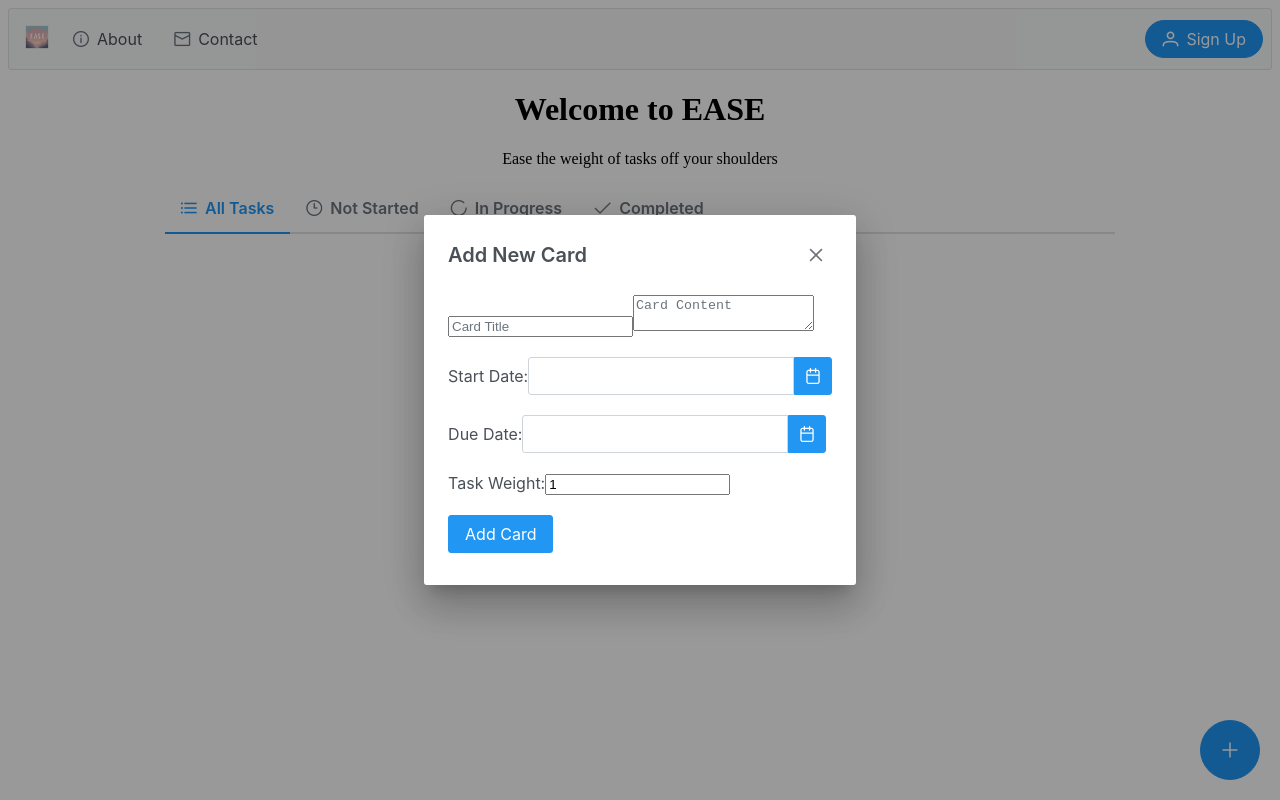
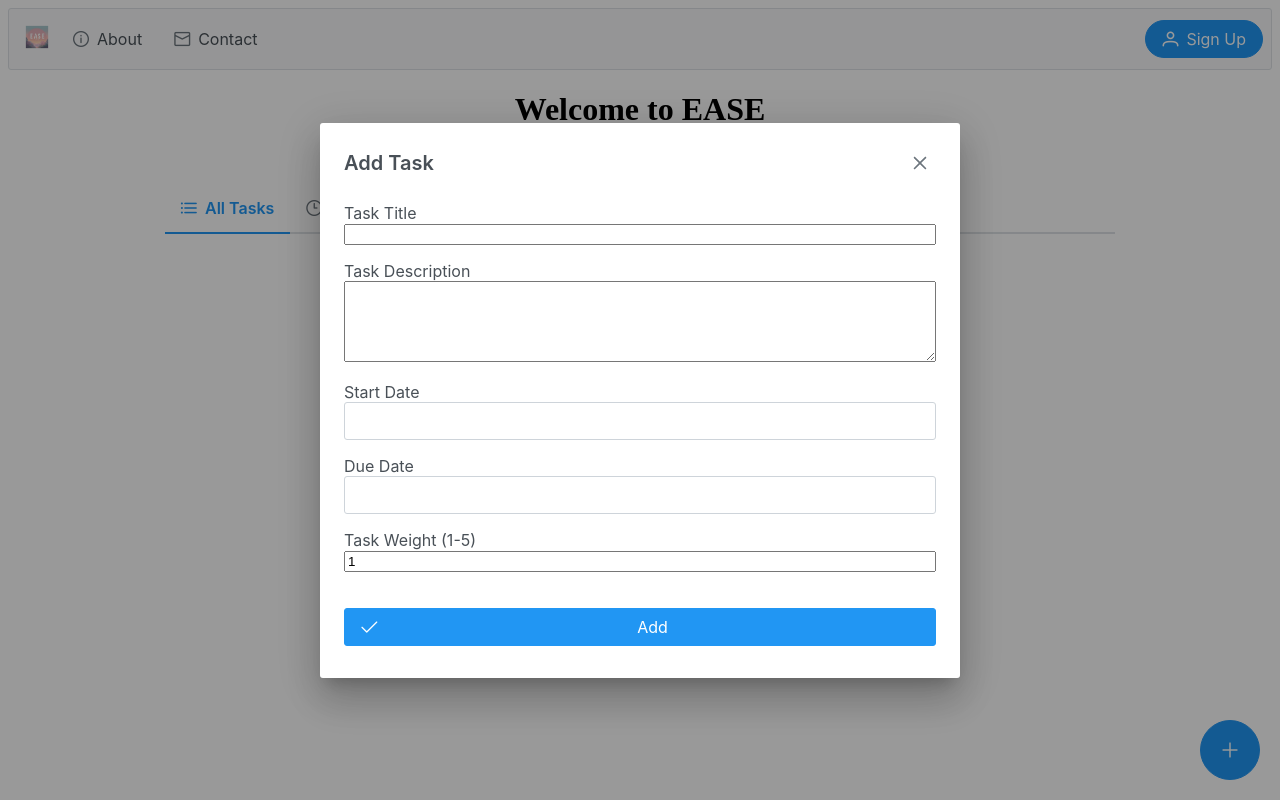
Before and after one commit to MatthewAl2/SASEHACK2024, a React (Create React App) app in the folder frontend/: page / in a window 1280 px wide. Both pictures are taken after a click on the button 1230 px from the left and 750 px from the top of the page. Built offline with nearby package versions, Linux system fonts and the light colour scheme.

Commit message:
rounded corners and fixed some layout issues

```diff
--- a/frontend/src/components/card.js
+++ b/frontend/src/components/card.js
@@ -58,9 +58,10 @@ const Card = ({
                             display: 'flex',
                             justifyContent: 'space-between',
                             alignItems: 'center',
+                            gap: '10px',
+                            flexWrap: 'wrap',
                         }}
                     >
-                        <div>
                         {!card.isEditing ? (
                             <Button
                                 label="Edit"
@@ -75,17 +76,17 @@ const Card = ({
                                     icon="pi pi-check"
                                     onClick={onSave}
                                     aria-label="Save Task"
+                                    style={{ flex: 1 }}
                                 />
                                 <Button
                                     label="Cancel"
                                     icon="pi pi-times"
                                     onClick={onCancel}
-                                        style={{ marginLeft: '0.5em' }}
                                     aria-label="Cancel Edit"
+                                    style={{ marginLeft: 'auto', flex: 1 }}
                                 />
                             </>
                         )}
-                        </div>
                         {!card.isEditing && (
                             <Button
                                 label="Remove"
@@ -93,6 +94,7 @@ const Card = ({
                                 onClick={onRemove}
                                 className="p-button-danger"
                                 aria-label="Remove Task"
+                                style={{ marginLeft: 'auto' }}
                             />
                         )}
                     </div>
@@ -102,6 +104,8 @@ const Card = ({
                     borderRadius: '20px',
                 }}
             >
+                {/* New layout for centering description */}
+                <div style={{ display: 'flex', flexDirection: 'column', justifyContent: 'center', height: '100%'}}>
                     <div style={{ textAlign: 'center', padding: '10px' }}>
                         {card.isEditing ? (
                             <textarea
@@ -125,8 +129,9 @@ const Card = ({
                                 aria-label="Task Status"
                             />
                         </div>
+                    </div>
                     {/* Display Start Date and Due Date */}
-                    <div style={{ marginTop: '10px' }}>
+                    <div style={{ textAlign: 'center', marginTop: 'auto', padding: '10px' }}>
                         {card.isEditing ? (
                             <>
                                 <div>
@@ -154,11 +159,11 @@ const Card = ({
                                         type="number"
                                         value={card.weight}
                                         onChange={(e) => {
-                                            const weightValue = Math.min(Math.max(Number(e.target.value), 1), 25); // Ensure within bounds
+                                            const weightValue = Math.min(Math.max(Number(e.target.value), 1), 25);
                                             onContentChange('weight', weightValue);
                                         }}
-                                        min="1" // Set a minimum value
-                                        max="25" // Set a maximum value
+                                        min="1"
+                                        max="25"
                                         style={{ width: '100%' }}
                                         aria-label="Task Weight"
                                     />
--- a/frontend/src/components/homepage.js
+++ b/frontend/src/components/homepage.js
@@ -8,7 +8,7 @@ import Ease_Logo from '../images/Ease Logo.png';
 import { Calendar } from 'primereact/calendar';
 
 export default function Home() {
-    const initialCards = []; // Set initial cards to an empty array
+    const initialCards = [];
 
     const loadCards = () => {
         const savedCards = localStorage.getItem('cards');
@@ -58,7 +58,7 @@ export default function Home() {
                 if (card.id === id) {
                     const updatedCard = { ...card, completed: !card.completed };
                     const newStatus = updatedCard.completed ? 'Completed' : 'Not Started';
-                    return { ...updatedCard, status: newStatus }; // Update status based on completed state
+                    return { ...updatedCard, status: newStatus };
                 }
                 return card;
             })
@@ -131,7 +131,6 @@ export default function Home() {
     const inProgressTasks = cards.filter(card => card.status === 'In Progress');
     const completedTasks = cards.filter(card => card.status === 'Completed');
 
-    // Combine all tasks, prioritizing Not Started and In Progress
     const allTasks = [...notStartedTasks, ...inProgressTasks, ...completedTasks];
 
     return (
@@ -151,19 +150,18 @@ export default function Home() {
             />
 
             <div style={{ maxWidth: '1200px', margin: '0 auto', marginTop: '20px', display: 'flex', flexWrap: 'wrap', justifyContent: 'center' }}>
-                {/* Render cards based on the active tab */}
                 {activeTab === 'All Tasks' ? (
                     allTasks.length > 0 ? (
                         allTasks.map((card) => (
                             <div key={card.id} style={{ margin: '10px' }}>
                                 <Card
                                     card={card}
-                                    weight={card.weight} // Pass the weight to the Card
+                                    weight={card.weight}
                                     onEditToggle={() => toggleEdit(card.id)}
                                     onSave={() => saveCard(card.id)}
                                     onCancel={() => toggleEdit(card.id)}
                                     onContentChange={(field, value) => updateCardContent(card.id, field, value)}
-                                    onDateChange={updateCardDate}  // Pass the date change handler
+                                    onDateChange={updateCardDate}
                                     onMarkComplete={() => toggleCompleted(card.id)}
                                     onStatusChange={changeCardStatus}
                                     onRemove={() => removeCard(card.id)}
@@ -178,7 +176,7 @@ export default function Home() {
                         <div key={card.id} style={{ margin: '10px' }}>
                             <Card
                                 card={card}
-                                weight={card.weight} // Pass the weight to the Card
+                                weight={card.weight}
                                 onEditToggle={() => toggleEdit(card.id)}
                                 onSave={() => saveCard(card.id)}
                                 onCancel={() => toggleEdit(card.id)}
@@ -232,7 +230,6 @@ export default function Home() {
                 )}
             </div>
 
-            {/* Floating Plus Button */}
             <Button
                 icon="pi pi-plus"
                 style={{
@@ -247,58 +244,75 @@ export default function Home() {
                 onClick={() => setDisplayDialog(true)}
             />
 
-            {/* Dialog for Adding Card */}
-            <Dialog header="Add New Card" visible={displayDialog} onHide={() => setDisplayDialog(false)}>
+            <Dialog
+                header="Add Task"
+                visible={displayDialog}
+                style={{ width: '50vw' }}
+                onHide={() => setDisplayDialog(false)}
+            >
                 <div>
+                    <div className="p-field" style={{ marginBottom: '1rem' }}>
+                        <label htmlFor="title">Task Title</label>
                         <input
                             type="text"
-                placeholder="Card Title"
+                            id="title"
                             value={newCardTitle}
                             onChange={(e) => setNewCardTitle(e.target.value)}
+                            style={{ width: '100%' }}
                         />
+                    </div>
+
+                    <div className="p-field" style={{ marginBottom: '1rem' }}>
+                        <label htmlFor="description">Task Description</label>
                         <textarea
-                placeholder="Card Content"
+                            id="description"
+                            rows="5"
                             value={newCardContent}
                             onChange={(e) => setNewCardContent(e.target.value)}
+                            style={{ width: '100%' }}
                         />
+                    </div>
 
-            {/* Start Date Calendar */}
-            <div style={{ marginTop: '20px' }}>
-                <label htmlFor="startDate">Start Date:</label>
+                    <div className="p-field" style={{ marginBottom: '1rem' }}>
+                        <label htmlFor="startDate">Start Date</label>
                         <Calendar
                             id="startDate"
                             value={startDate}
                             onChange={(e) => setStartDate(e.value)}
-                    showIcon
+                            style={{ width: '100%' }}
                         />
                     </div>
 
-            {/* Due Date Calendar */}
-            <div style={{ marginTop: '20px' }}>
-                <label htmlFor="dueDate">Due Date:</label>
+                    <div className="p-field" style={{ marginBottom: '1rem' }}>
+                        <label htmlFor="dueDate">Due Date</label>
                         <Calendar
                             id="dueDate"
                             value={dueDate}
                             onChange={(e) => setDueDate(e.value)}
-                    showIcon
+                            style={{ width: '100%' }}
                         />
                     </div>
 
-            {/* Task Weight Input */}
-            <div style={{ marginTop: '20px' }}>
-                <label htmlFor="taskWeight">Task Weight:</label>
+                    <div className="p-field" style={{ marginBottom: '1rem' }}>
+                        <label htmlFor="taskWeight">Task Weight (1-5)</label>
                         <input
                             type="number"
                             id="taskWeight"
+                            min="1"
+                            max="5"
                             value={taskWeight}
-                    onChange={(e) => setTaskWeight(Number(e.target.value))}
-                    min="1" // Optional: Set a minimum value
+                            onChange={(e) => setTaskWeight(parseInt(e.target.value))}
+                            style={{ width: '100%' }}
                         />
                     </div>
                 </div>
-        <div style={{ marginTop: '20px' }}>
-            <Button label="Add Card" onClick={addCard} />
-        </div>
+
+                <Button
+                    label="Add"
+                    icon="pi pi-check"
+                    onClick={addCard}
+                    style={{ marginTop: '20px', width: '100%' }}
+                />
             </Dialog>
         </div>
     );
```
Lines whose indentation alone changed are shown as unchanged.
